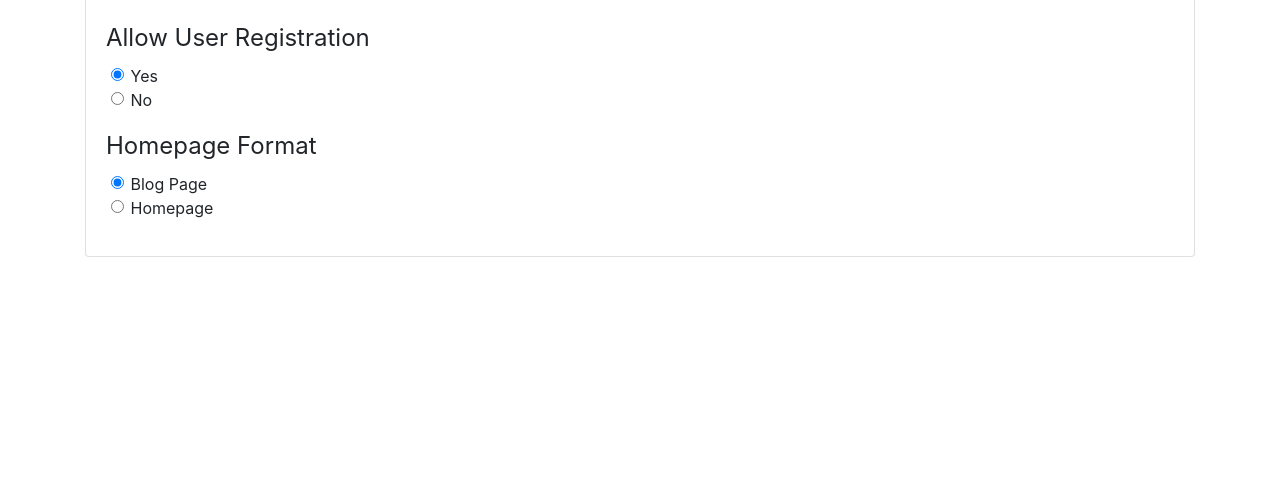
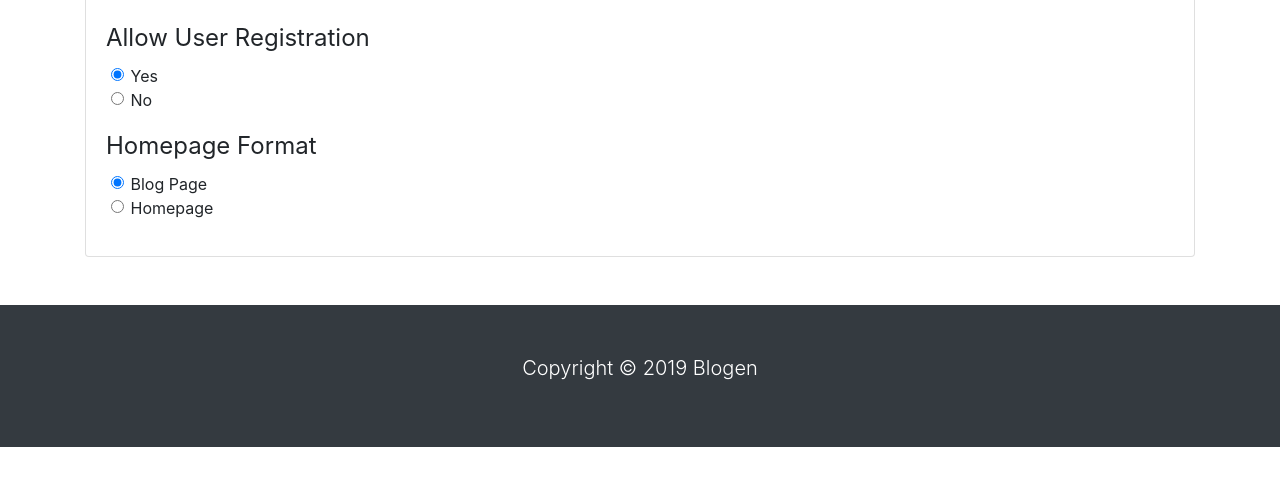
Before and after one commit to beasiteri/blogen, a plain HTML site: page settings.html in a window 1280 px wide. Shown: the part 306-792 px from the top of the page. Drawn offline with nearby package versions, Linux system fonts and the light colour scheme; a script that the page names is missing.

Commit message:
Add the footer to the page

```diff
--- a/settings.html
+++ b/settings.html
@@ -73,7 +73,7 @@
     </section>
 
     <!-- SETTINGS -->
-    <disection class="settings">
+    <section class="settings">
         <div class="container">
             <div class="row">
                 <div class="col">
@@ -115,6 +115,17 @@
         </div>
     </section>
 
+    <!-- FOOTER -->
+    <footer id="main-footer" class="bg-dark text-white p-5 mt-5">
+        <div class="container">
+            <div class="row">
+                <div class="col">
+                    <p class="lead text-center">Copyright &copy; <span id="year"></span> Blogen</p>
+                </div>
+            </div>
+        </div>
+    </footer>
+
     <script src="http://code.jquery.com/jquery-3.3.1.min.js"
         integrity="sha256-FgpCb/KJQlLNfOu91ta32o/NMZxltwRo8QtmkMRdAu8=" crossorigin="anonymous"></script>
     <script src="https://cdnjs.cloudflare.com/ajax/libs/popper.js/1.14.3/umd/popper.min.js"
```
Also changed, not shown: details.html (+11 -0 lines). Lines whose indentation alone changed are shown as unchanged.
